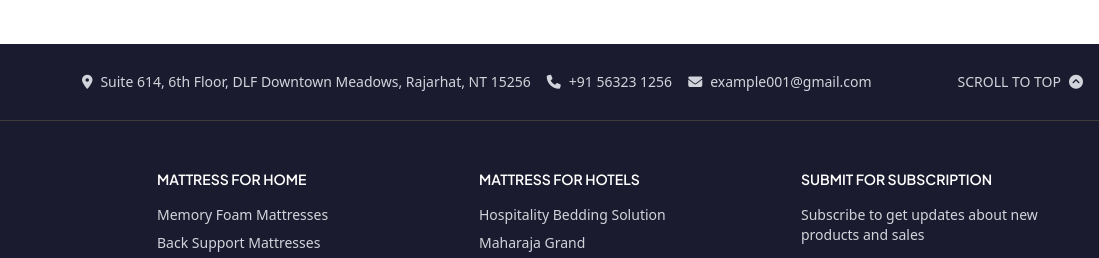
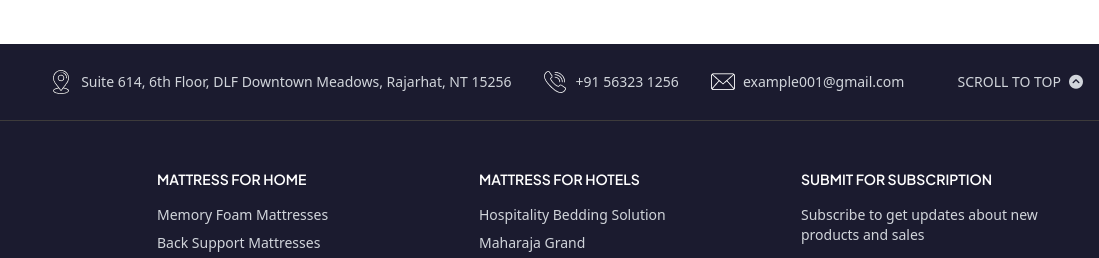
Before and after one commit to arvind8482/king-koil, a plain HTML site: page blog.html in a window 1280 px wide. Shown: the part 3042-3300 px from the top of the page, 181-1280 px from the left. Drawn offline with nearby package versions, Linux system fonts and the light colour scheme.

Commit message:
icon changes

```diff
--- a/blog.html
+++ b/blog.html
@@ -601,17 +601,17 @@
     <!-- CENTER: Contact Info -->
     <div class="flex flex-col sm:flex-row items-center justify-center gap-4 text-sm text-center lg:text-left">
       <span class="flex items-center gap-2">
-        <i class="fa-solid fa-location-dot"></i>
+        <img src="assets/images/icon-location.png" alt="Suite 614, 6th Floor, DLF Downtown Meadows, Rajarhat, NT 15256">
         Suite 614, 6th Floor, DLF Downtown Meadows, Rajarhat, NT 15256
       </span>
 
-      <span class="flex items-center gap-2">
-        <i class="fa-solid fa-phone"></i>
+      <span class="flex items-center gap-2 mx-4">
+      <img src="assets/images/icon-call.png" alt=" +91 56323 1256">
         +91 56323 1256
       </span>
 
       <span class="flex items-center gap-2">
-        <i class="fa-solid fa-envelope"></i>
+        <img src="assets/images/icon-mail.png" alt=" +91 56323 1256">
         example001@gmail.com
       </span>
     </div>
```
Also changed, not shown: assets/images/icon-call.png (added), assets/images/icon-location.png (added), assets/images/icon-mail.png (added).
